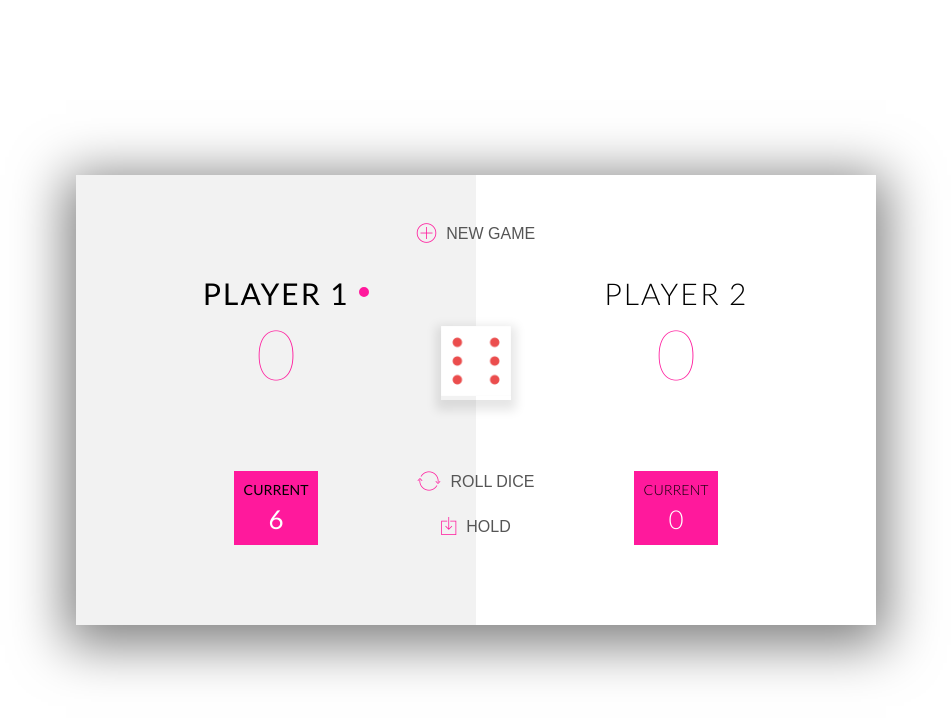
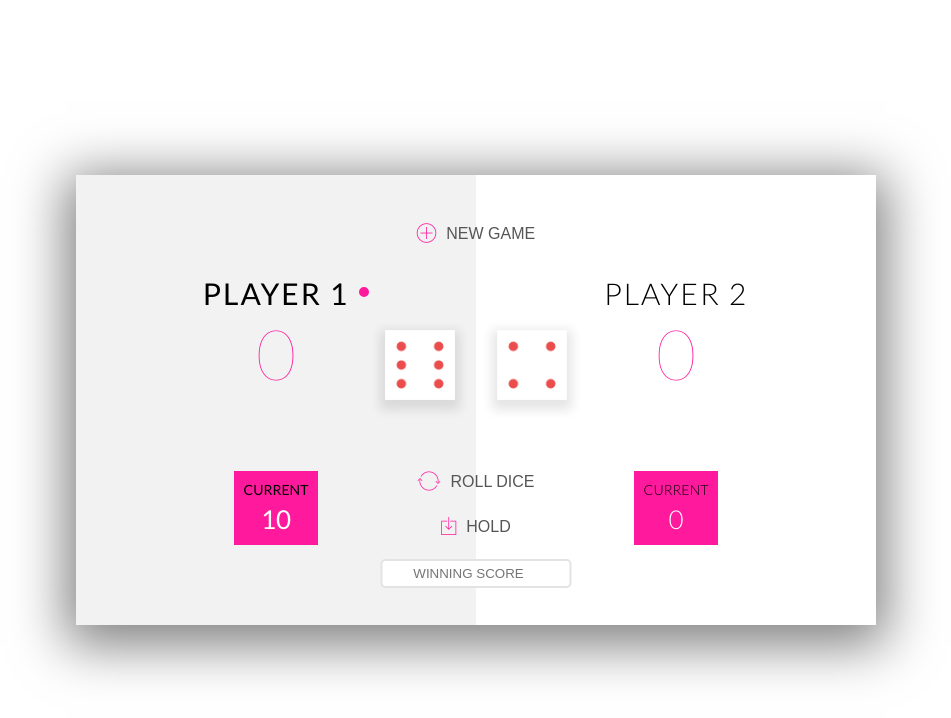
Before and after one commit to naisamendoza/dice-game, a plain HTML site: page index.html in a window 1280 px wide. Both pictures are taken after a click on the element "ROLL DICE". Shown: the whole page, without its empty margins (164-1115 px from the left). Drawn offline with Linux system fonts and the light colour scheme; files whose address does not match are found by name.

Commit message:
final changes

```diff
--- a/index.html
+++ b/index.html
@@ -39,9 +39,11 @@
 
             <div class="controls">
                 <div class="control__reset"><button><i class="ion-ios-plus-outline icon-sml"></i>new game</button></div>
-                <div class="control__dice"><img src="resources/img/dice-1.png" alt="dice" /></div>
+                <div class="control__dice" id="dice-0"><img src="resources/img/dice-1.png" alt="dice1" /></div>
+                <div class="control__dice" id="dice-1"><img src="resources/img/dice-1.png" alt="dice2" /></div>
                 <div class="control__roll"><button><i class="ion-ios-loop icon-sml"></i>roll dice</button></div>
                 <div class="control__hold"><button><i class="ion-ios-download-outline icon-sml"></i>hold</button></div>
+                <div class="control__score"><input id="winning-score" type="number" placeholder="winning score" min="5" /></div>
             </div>
         </div>
 
--- a/resources/css/style.css
+++ b/resources/css/style.css
@@ -21,6 +21,11 @@ body {
     display: flex;
     justify-content: center;
     align-items: center;
+}
+
+.main-container {
+    display: flex;
+    flex-direction: column;
 }
 
 .container {
@@ -116,6 +121,15 @@ position: absolute;
     transform: translateX(-50%);
 }
 
+#dice-0 {
+    left: 43%;
+}
+
+#dice-1 {
+    left: 57%;
+    animation-direction: reverse;
+}
+
 button {
     display: flex;
     align-items: center;
@@ -152,18 +166,31 @@ button:hover {
     top: 75%;
 }
 
+.control__score {
+    top: 85%;
+}
+
 .control__dice {
     top:50%;
     transform: translate(-50%, -100%);
     box-shadow: 0 5px 10px 5px rgba(0, 0, 0, 0.1);
 }
 
+.control__dice img {
+    display: block;
+    width: 70px;
+}
+
+.control__score input {
+    padding: 5px;
+    text-transform: uppercase;
+    text-align: center;
+    border: 2px solid #e3e3e3;
+    border-radius: 5px;
+}
+
 .hide {
     display: none;
-}
-
-.control__dice img {
-    width: 70px;
 }
 
 .winner {
--- a/resources/js/app.js
+++ b/resources/js/app.js
@@ -1,8 +1,8 @@
 /*eslint-env browser*/
 /*jshint esnext: true */
-var scores, roundScore, activePlayer, gamePlaying;
+var scores, roundScore, activePlayer, gamePlaying, previousRoll;
 
-var diceDOM = document.querySelector('.control__dice');
+var diceDOM = document.querySelectorAll('.control__dice');
 var player1 = document.querySelector('.player--1');
 var player2 = document.querySelector('.player--2');
 
@@ -13,9 +13,10 @@ function init() {
     roundScore = 0;
     activePlayer = 0;
     gamePlaying = true;
+    previousRoll = [0, 0];
 
-    if (!player1.classList.contains('hide'))
-        diceDOM.classList.add('hide');
+    if (!diceDOM[0].classList.contains('hide'))
+        diceDOM.forEach((el) => el.classList.add('hide'));
 
     if (!player1.classList.contains('active')) {
         player1.classList.add('active');
@@ -36,36 +37,60 @@ function init() {
 function switchPlayer() {
     document.querySelector('.active .player__score--2').textContent = roundScore = 0;
 
+    previousRoll = [0, 0];
     player1.classList.toggle('active');
     player2.classList.toggle('active');
     activePlayer = activePlayer === 0 ? 1 : 0;
+    diceDOM.forEach((el) => el.classList.add('hide'));
 }
 
 /* roll dice */
 
 document.querySelector('.control__roll').addEventListener('click', function() {
     if (gamePlaying) {
-        var dice = Math.floor(Math.random() * 6) + 1;
-        document.querySelector('.control__dice img').setAttribute('src', 'resources/img/dice-' + dice + '.png');
+        var dice, isLoseCurrentScore;
+        dice = [Math.floor(Math.random() * 6) + 1, Math.floor(Math.random() * 6) + 1];
+        isLoseCurrentScore = false;
 
-        if (diceDOM.classList.contains('hide'))
-            diceDOM.classList.remove('hide');
+        for(let [i, die] of dice.entries()) {
+            document.querySelector('#dice-' + i + ' img').setAttribute('src', 'resources/img/dice-' + die + '.png');
+            if (i === 1 && (dice[0] === 1 ^ die === 1))
+                isLoseCurrentScore = true;
+
+            roundScore += die;
+        }
+
+        if (diceDOM[0].classList.contains('hide'))
+            diceDOM.forEach((el) => el.classList.remove('hide'));
 
         //add animation
-        diceDOM.classList.add('animated', 'wobble');
+        diceDOM.forEach((el) => el.classList.add('animated', 'wobble'));
         setTimeout(function() {
-            diceDOM.classList.remove('animated', 'wobble');
+            diceDOM.forEach((el) => el.classList.remove('animated', 'wobble'));
         }, 500);
 
-        //if dice is greater than 1 continue game else pass active player to opponent and set current score to 0
-        if (dice > 1) {
-            roundScore += dice;
+        //compare previous roll to current [6, 6] [6, 6]
+        roll6: for (let previousDie of previousRoll) {
+            if (previousDie === 6) {
+                for (let die of dice) {
+                    if (die === 6) {
+                        alert('Oops! You\'ve rolled 6 twice in a row. You lose all your total score.');
+                        document.querySelector('.active .player__dice').textContent = 0;
+                        switchPlayer();
+                        break roll6;
+                    }
+                }
+            }
+        }
+        previousRoll = dice;
+
+        //if once of the die is equal 1, pass active player to opponent and set current score to 0
+        if (isLoseCurrentScore) {
+            alert('Oops! One of the dice is 1. You lose all your current score.');
+            switchPlayer();
+        } else
             document.querySelector('.active .player__score--2').textContent = roundScore;
-        } else {
-            alert('Oops! You lose all your current score.');
-            switchPlayer();
-            diceDOM.classList.add('hide');
-        }
+
     }
 });
 
@@ -73,12 +98,24 @@ document.querySelector('.control__roll').addEventListener('click', function() {
 
 document.querySelector('.control__hold').addEventListener('click', function() {
     if (gamePlaying) {
+        var input, winningScore;
         //add current to total score
         scores[activePlayer] += roundScore;
         document.querySelector('.active .player__dice').textContent = scores[activePlayer];
 
+        input = document.getElementById('winning-score').value;
+
+        if (input)
+            winningScore = input;
+        else
+            winningScore = 100;
+
         //check if current player wins
-        if(scores[activePlayer] >= 100) {
+        if(scores[activePlayer] >= winningScore) {
+            if (scores[0] > scores[1])
+                activePlayer = 0;
+            else
+                activePlayer = 1;
             var playerNumber = (activePlayer + 1);
             var winner = document.querySelector('.player--' + playerNumber);
 
@@ -91,10 +128,7 @@ document.querySelector('.control__hold').addEventListener('click', function() {
             winner.classList.add('winner');
             gamePlaying = false;
         } else
-           switchPlayer();
-
-        if (!player1.classList.contains('hide'))
-            diceDOM.classList.add('hide');
+            switchPlayer();
     }
 });
 
```
